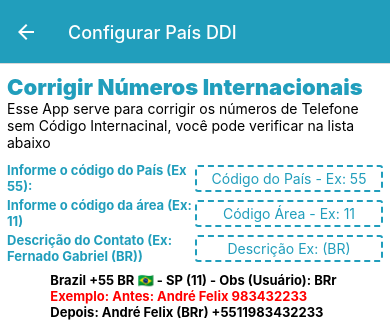
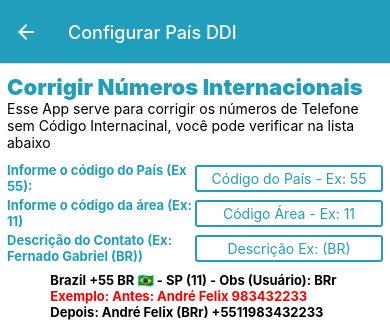
Before and after one commit to lexvieira/ContactPlusInternacionalNumbersFix, a React Native app: screen /CountryInfo in a window 390 px wide. Shown: the top 322 px of the page. Built offline with nearby package versions, Linux system fonts and the light colour scheme.

Commit message:
Default Styles

```diff
--- a/src/styles/styles.ts
+++ b/src/styles/styles.ts
@@ -60,6 +60,10 @@ const DefaultStyles = StyleSheet.create({
     fontWeight: '900',
     fontSize: 17,
   },
+  textAlignCenter:
+  {
+    textAlign: 'center'
+  },
   hideComponents: {
     display: 'none',
   },
@@ -78,11 +82,11 @@ const DefaultStyles = StyleSheet.create({
     alignItems: 'center',
     marginTop: 3,
   },
-  viewRowTitle:{
+  viewRowTitle: {
     fontWeight: 'bold',
     color: '#DE6143'
   },
-  viewRowBorder:{
+  viewRowBorder: {
     borderBottomColor: '#219EBC',
     borderBottomWidth: 1,
     paddingBottom: 2
@@ -95,13 +99,12 @@ const DefaultStyles = StyleSheet.create({
   textInput: {
     backgroundColor: 'transparent',
     // marginHorizontal: 5,
-    borderStyle: 'dashed',
+    borderStyle: 'solid',
     borderWidth: 2,
     borderBottomColor: '#219EBC',
     borderTopColor: '#219EBC',
     borderLeftColor: '#219EBC',
     borderRightColor: '#219EBC',
-    borderRadius: 3,
     color: '#219EBC',
     textAlign: 'center',
     padding: 3,
@@ -125,16 +128,28 @@ const DefaultStyles = StyleSheet.create({
   ScrollBox: {
     backgroundColor: 'transparent',
     // marginHorizontal: 5,
-    borderStyle: 'dashed',
+    borderStyle: 'solid',
     borderWidth: 2,
     borderBottomColor: '#219EBC',
     borderTopColor: '#219EBC',
     borderLeftColor: '#219EBC',
     borderRightColor: '#219EBC',
-    borderRadius: 3,
     color: '#219EBC',
     textAlign: 'center',
     padding: 3,
+    marginBottom: 3,
+  },
+  buttonDefault: {
+    padding: 1,
+    marginLeft: 3,
+    marginRight: 3,
+    // borderRadius: 5,
+  }
+  , borderRadiosDefault:
+  {
+    borderRadius: 3,
+    borderWidth: 2,
+    borderColor: '#219EBC'
   }
 });
 export default DefaultStyles;
```
